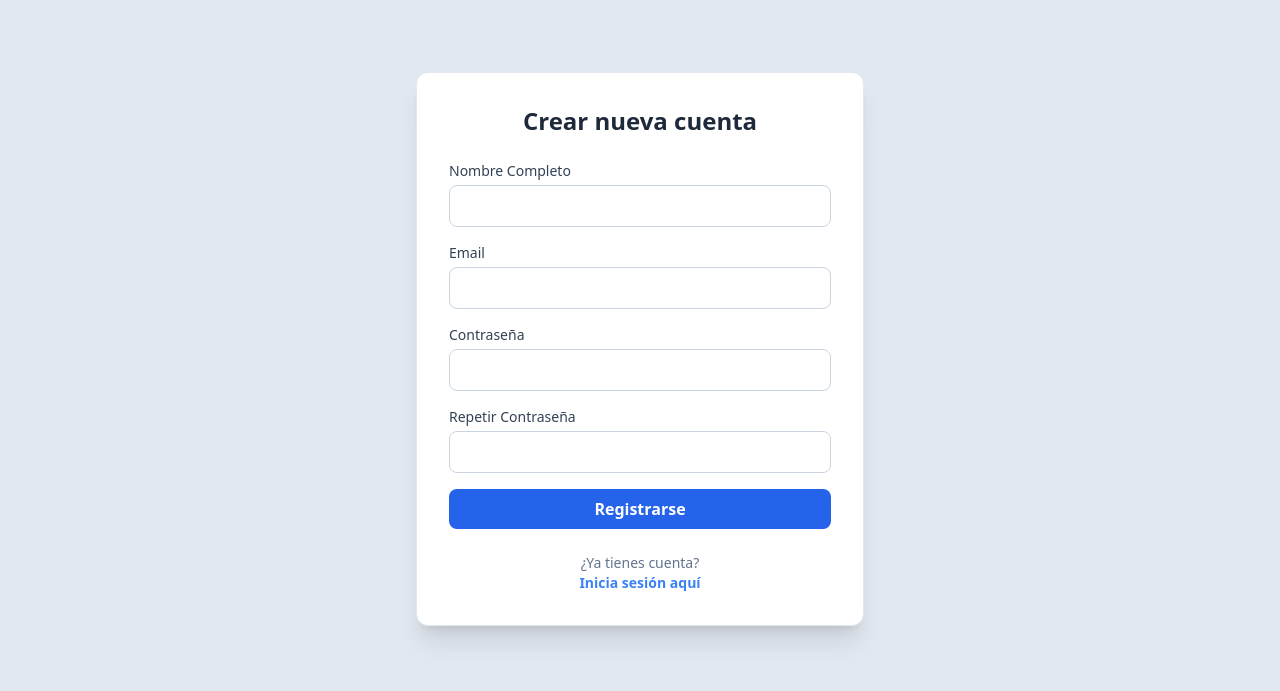
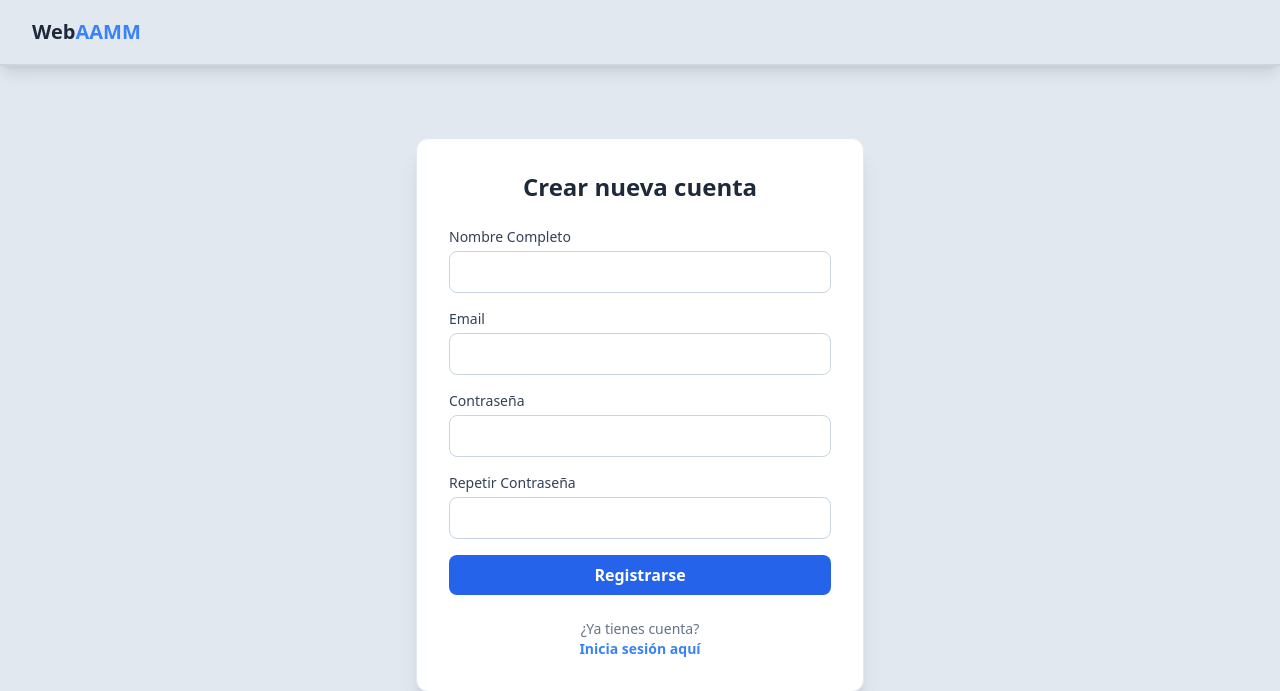
Before and after one commit to ALSREPO/web_aamm, a FastAPI app: page /registro in a window 1280 px wide. Shown: the top 691 px of the page. Run offline with FastAPI, Linux system fonts and the light colour scheme; parts of the project's set-up code (start-up, migrations or seed data) failed here and were passed over; some libraries are stand-ins or nearby versions.

Commit message:
feat(frontend-base): incluir barra superior de navegación con botones para volver a index.html, a perfil.html y para cerrar sesión

```diff
--- a/src/templates/base.html
+++ b/src/templates/base.html
@@ -8,6 +8,33 @@
 
 <body class="bg-slate-200 dark:bg-slate-900 text-slate-700 dark:text-slate-100 min-h-screen flex flex-col">
 
+<nav class="bg-slate-200 dark:bg-slate-800 shadow-lg border-b-2 border-slate-300 dark:border-slate-700">
+    <div class="max-w-7xl mx-auto px-4 sm:px-6 lg:px-8">
+        <div class="flex justify-between h-16 items-center">
+
+            <div class="flex items-center">
+                <a href="/" class="text-xl font-bold text-slate-800 dark:text-white hover:opacity-80 transition group">
+                    Web<span class="text-blue-500 group-hover:text-blue-400">AAMM</span>
+                </a>
+            </div>
+
+            <div class="hidden md:flex items-center gap-6">
+                {% if user %}
+                <div class="flex flex-col items-end border-l border-slate-200 dark:border-slate-700 pl-6">
+                    <a href="/perfil" class="text-sm font-bold text-slate-700 dark:text-slate-200 hover:text-blue-600 transition">
+                        {{ user.nombre }}
+                    </a>
+                    <a href="/logout" class="text-[10px] font-black text-red-500 hover:text-red-700 uppercase tracking-widest transition">
+                        Cerrar Sesión
+                    </a>
+                </div>
+                {% endif %}
+            </div>
+
+        </div>
+    </div>
+</nav>
+
     <main class="flex-grow container mx-auto px-4 py-8">
         {% block content %}{% endblock %}
     </main>
```
